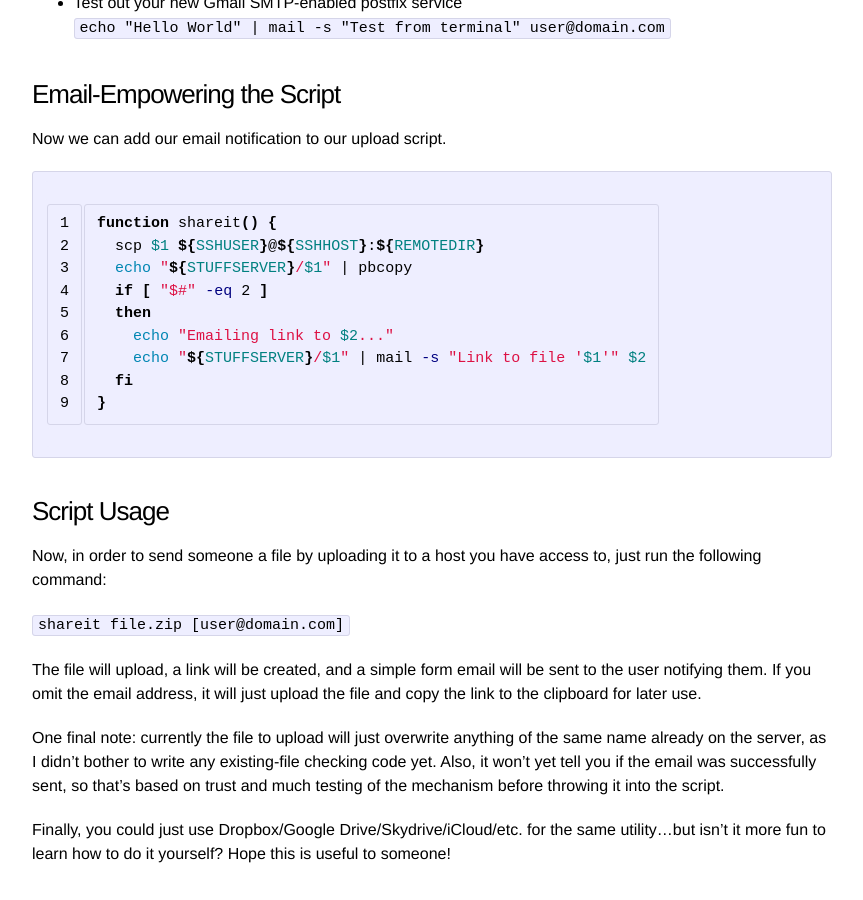
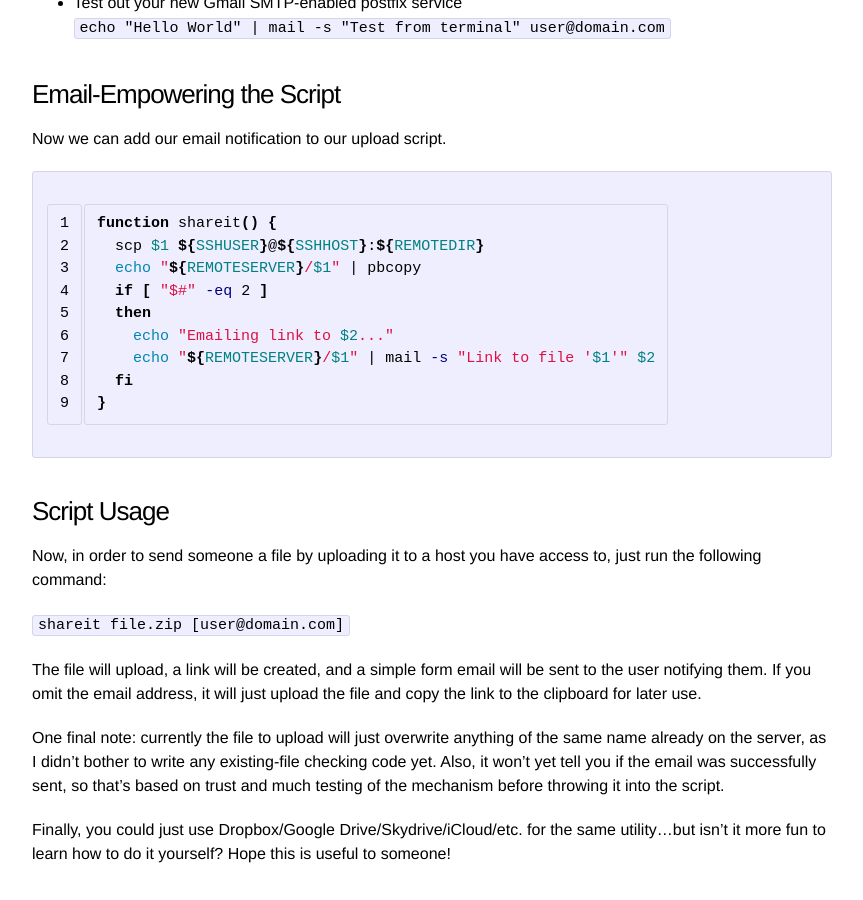
Before and after one commit to michaelchadwick/codana.me, a Jekyll site: the page built from _posts/2014-11-23-sending-gmail-from-os-x-yosemite-terminal.markdown, in a window 1280 px wide and 900 px high, scrolled down 1858 px. Shown: the whole window, without its empty margins (208-1071 px from the left). Built offline with Jekyll 4.4.1, drawn with Linux system fonts in a browser that asks for light colours.

Commit message:
minor var name change

```diff
--- a/_posts/2014-11-23-sending-gmail-from-os-x-yosemite-terminal.markdown
+++ b/_posts/2014-11-23-sending-gmail-from-os-x-yosemite-terminal.markdown
@@ -74,11 +74,11 @@ Now we can add our email notification to our upload script.
 {% highlight bash linenos=table %}
 function shareit() {
   scp $1 ${SSHUSER}@${SSHHOST}:${REMOTEDIR}
-  echo "${STUFFSERVER}/$1" | pbcopy
+  echo "${REMOTESERVER}/$1" | pbcopy
   if [ "$#" -eq 2 ]
   then
     echo "Emailing link to $2..."
-    echo "${STUFFSERVER}/$1" | mail -s "Link to file '$1'" $2
+    echo "${REMOTESERVER}/$1" | mail -s "Link to file '$1'" $2
   fi
 }
 {% endhighlight %}
```
